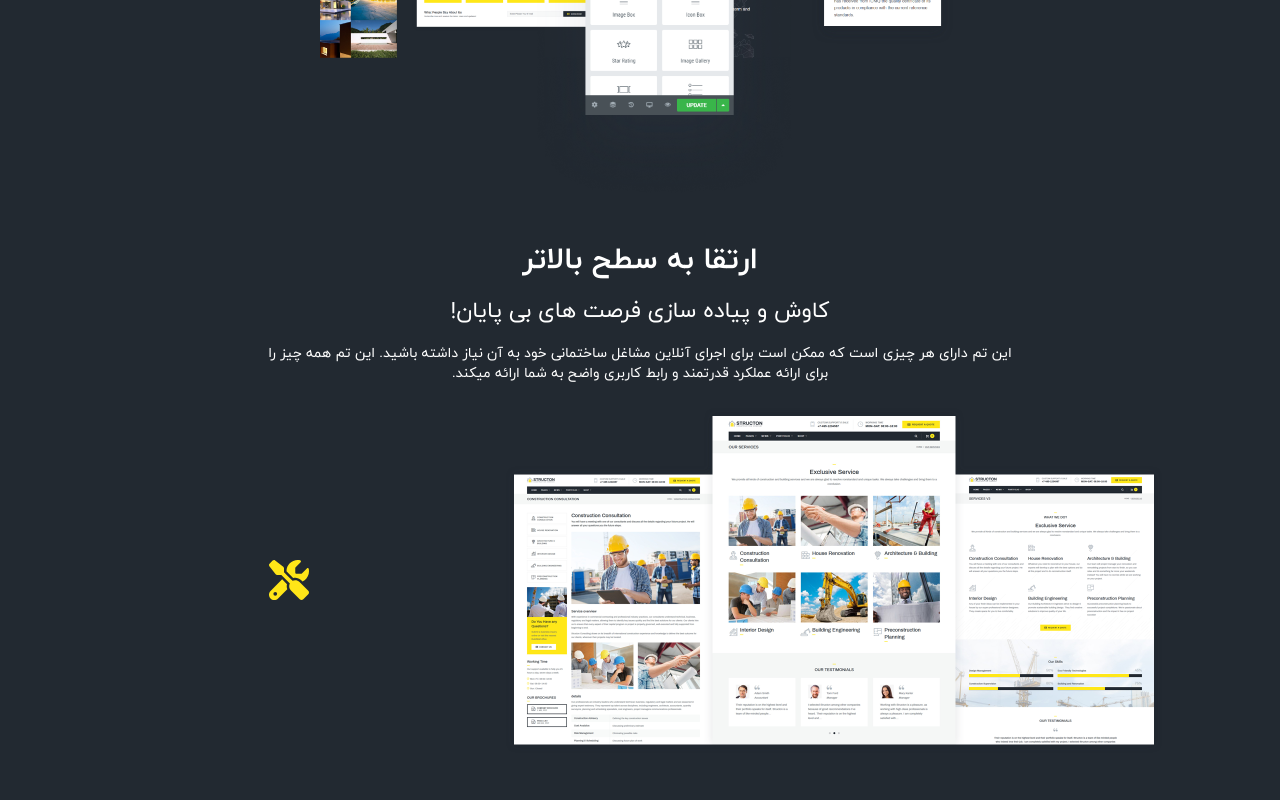
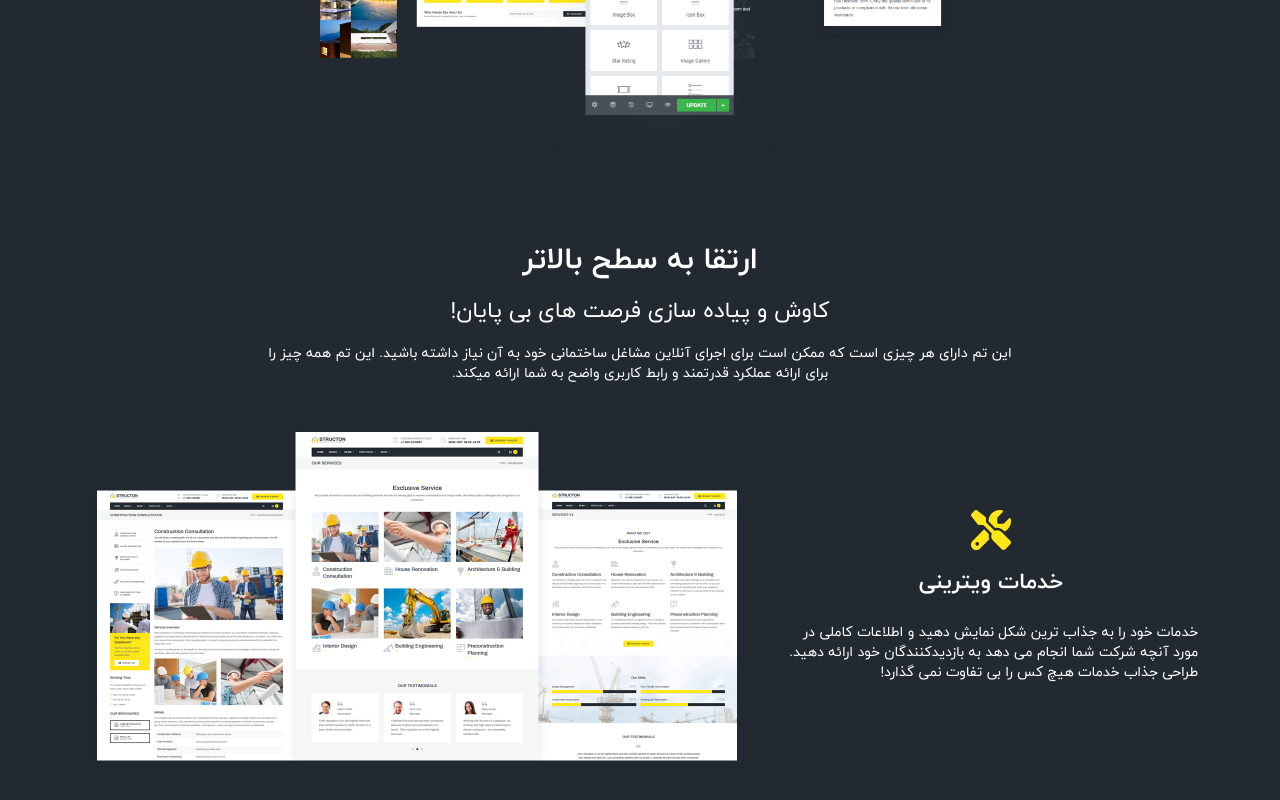
Before and after one commit to mahyarErshad/buildwall, a React (Vite) app: page / in a window 1280 px wide. Shown: the part 3236-4036 px from the top of the page. Built offline with nearby package versions, Linux system fonts and the light colour scheme.

Commit message:
Article is added and styled

```diff
--- a/src/Components/Body/RaiseToNewLevel/RaiseToNewLevel.jsx
+++ b/src/Components/Body/RaiseToNewLevel/RaiseToNewLevel.jsx
@@ -11,11 +11,13 @@ function RaiseToNewLevel() {
         <h3 className="text-[1.375rem] text-center">کاوش و پیاده سازی فرصت های بی پایان!</h3>
         <p className="text-center text-sm">این تم دارای هر چیزی است که ممکن است برای اجرای آنلاین مشاغل ساختمانی خود به آن نیاز داشته باشید. این تم همه چیز را برای ارائه عملکرد قدرتمند و رابط کاربری واضح به شما ارائه میکند.</p>
       </article>
-      <article className="flex-center w-full gap-8 flex-wrap">
-        <img className="w-[65%] max-w-[41.875rem]" src={showCaseServices} alt="show case services" />
-        <div className="flex-center flex-col w-[30%]">
+      <article className="flex-center w-full gap-8 flex-wrap mt-4">
+        <div className="flex-center flex-col max-md:w-full md:w-[35%]">
           <FontAwesomeIcon className="w-10 h-10" fill="#ffe618" icon={faScrewdriverWrench} />
+          <h4 className="text-[1.375rem] font-bold mt-4 mb-6">خدمات ویترینی</h4>
+          <p className="text-sm">خدمات خود را به جذاب ترین شکل نمایش دهید و اطلاعات کاملی در مورد آنچه شرکت شما انجام می دهد به بازدیدکنندگان خود ارائه دهید. طراحی جذاب خدمات هیچ کس را بی تفاوت نمی گذارد!</p>
         </div>
+        <img className="max-md:w-full md:w-[60%] max-w-[41.875rem]" src={showCaseServices} alt="show case services" />
       </article>
     </section>
   );
```
